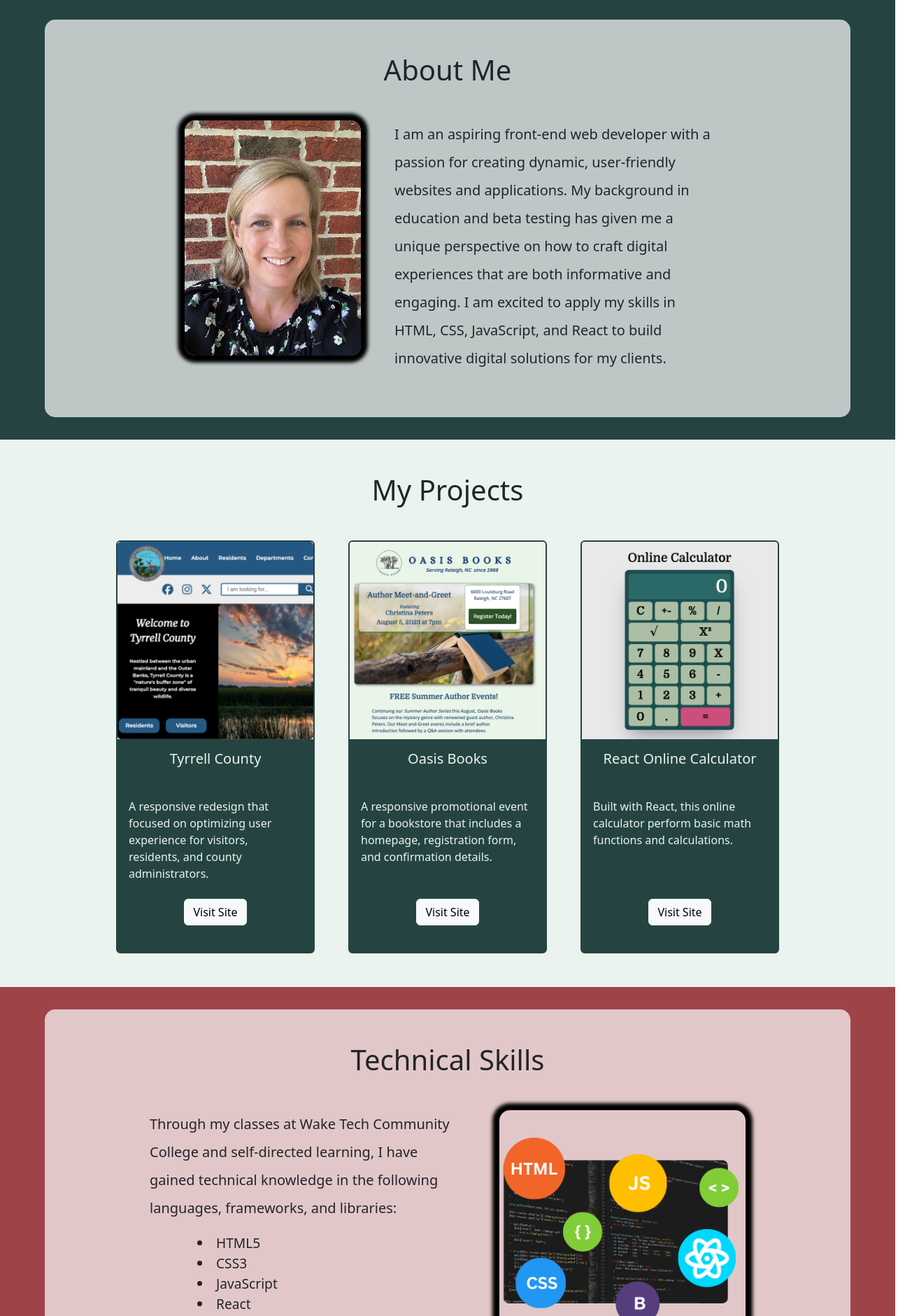
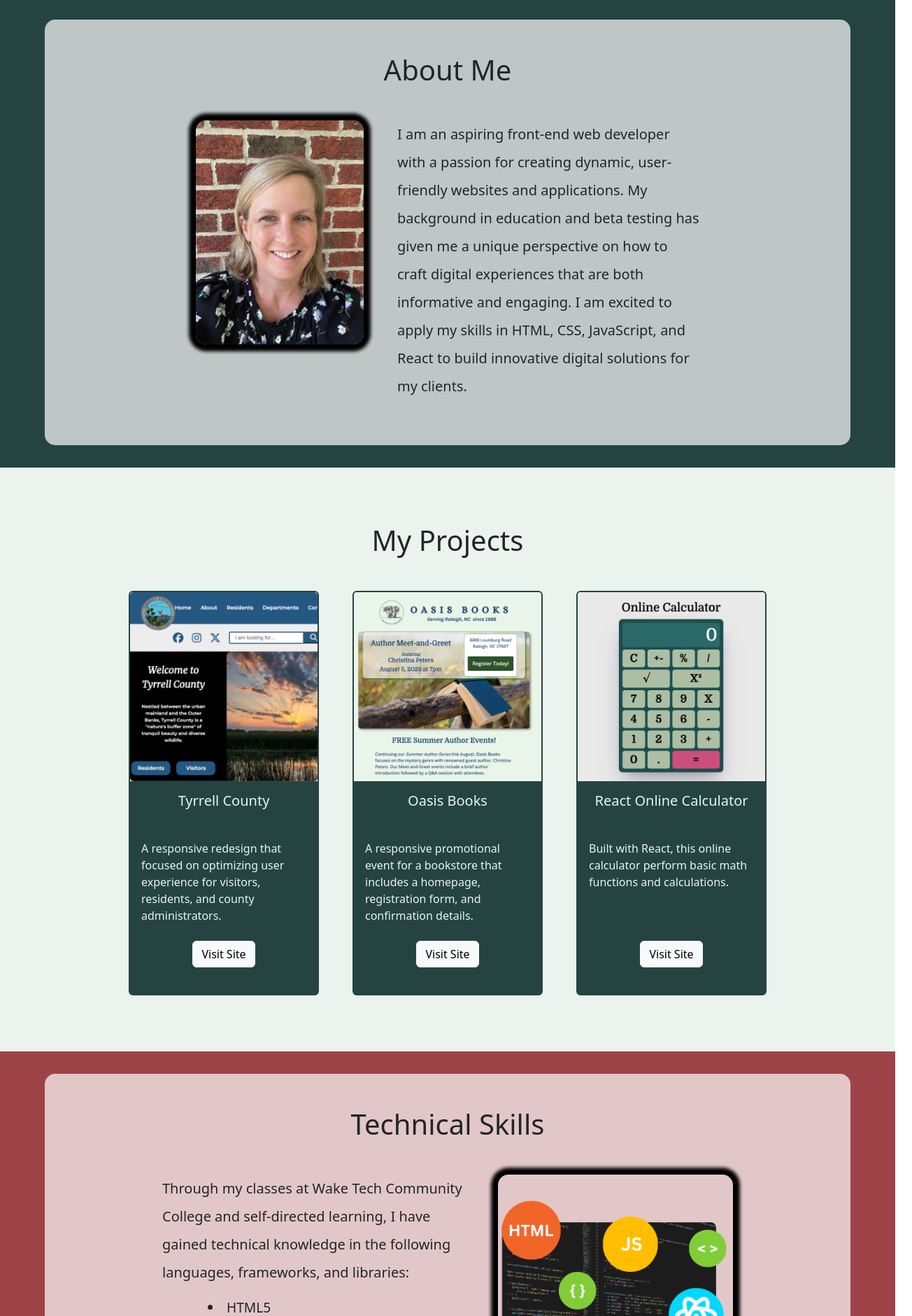
Before and after one commit to jennifer-m-morrison/JMReactPortfolio, a React (Create React App) app: page / in a window 1280 px wide. Shown: the part 820-2700 px from the top of the page at 70% size, 1304 px wide, since content can reach past the window. Built offline with nearby package versions, Linux system fonts and the light colour scheme.

Commit message:
Fixed overflow by adding 0 x margin on row in sectioncontainer

```diff
--- a/src/Components/About.css
+++ b/src/Components/About.css
@@ -1,7 +1,6 @@
 .about-wrapper {
     background-color: #254441;
     padding: 2rem 0;
-    width: 100%;
 }
 
 .about-container {
--- a/src/Components/Contact.css
+++ b/src/Components/Contact.css
@@ -1,7 +1,6 @@
 .contact-wrapper {
     background-color: #254441;
     padding: 2rem 0;
-    width: 100%;
 }
 
 .contact-container {
--- a/src/Components/Experience.js
+++ b/src/Components/Experience.js
@@ -32,12 +32,12 @@ function Experience() {
             <hr className="w-75 mx-auto" />
             <h2 className="text-center mb-0 mt-3">Education</h2>
                 <Col xs={11} md={5} lg={4} className="experience-text d-flex flex-column fs-5">
-                    <p><a href="https://www.waketech.edu/" target="_blank" rel="noopener noreferrer" class="fs-4">Wake Tech Community College</a><br />Raleigh, NC</p>
+                    <p><a href="https://www.waketech.edu/" target="_blank" rel="noopener noreferrer" className="fs-4">Wake Tech Community College</a><br />Raleigh, NC</p>
                     <p>Pursuing A.A.S. Web Development</p>
                 </Col>
                 <Col xs={11} md={5} lg={4} className="experience-text d-flex flex-column fs-5">
                     <p><a href="https://www.wm.edu"
-                        target="_blank" rel="noopener noreferrer" class="fs-4">College of William and Mary</a> <br />Williamsburg, VA</p>
+                        target="_blank" rel="noopener noreferrer" className="fs-4">College of William and Mary</a> <br />Williamsburg, VA</p>
                     <p>B.A. Economics</p>
                 </Col>
 
--- a/src/Components/Projects.css
+++ b/src/Components/Projects.css
@@ -1,7 +1,6 @@
 .projects-wrapper {
     background-color: #EAF3EE;
-    padding: 0;
-
+    padding: 2rem 0;
 }
 
 .card-container {
--- a/src/Components/SectionContainer.js
+++ b/src/Components/SectionContainer.js
@@ -12,7 +12,7 @@ const SectionContainer = ({
         <div className={wrapperClassName} id={wrapperId}>
             <Container fluid className={`px-0 py-5 mx-auto ${containerClassName}`}>
             <h1 className="text-center mb-5">{title}</h1>
-            <Row className="d-flex justify-content-center align-content-center g-5">
+            <Row className="d-flex justify-content-center align-content-center mx-0 g-5">
             {children}
             </Row>
         </Container>
--- a/src/Components/Skills.css
+++ b/src/Components/Skills.css
@@ -1,7 +1,6 @@
 .skills-wrapper {
     background-color: #9e4449;
     padding: 2rem 0;
-    width: 100%;
 }
 
 .skills-container {
```
